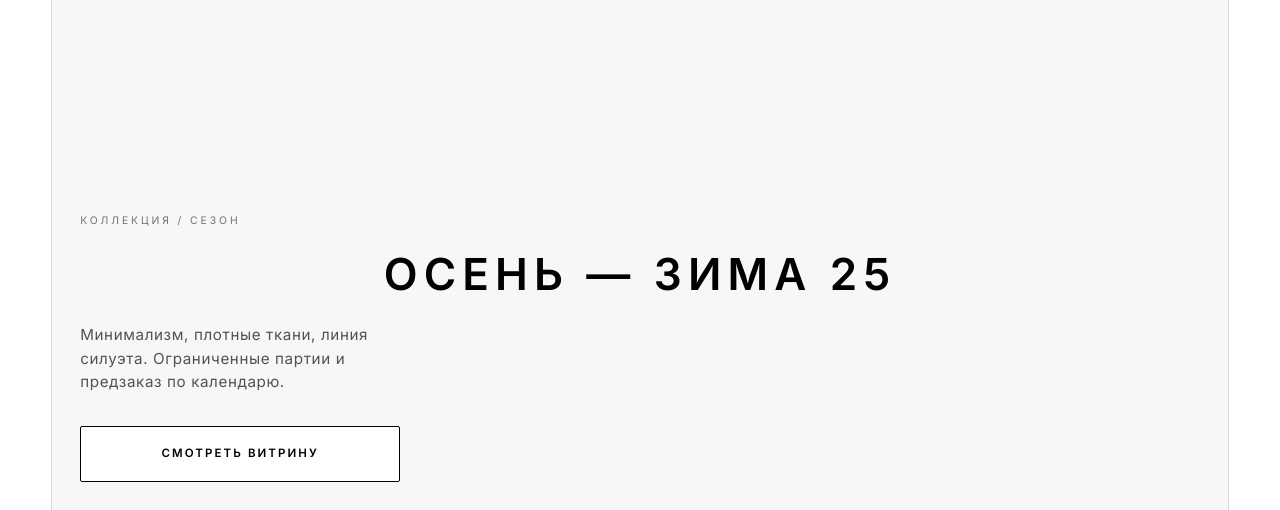
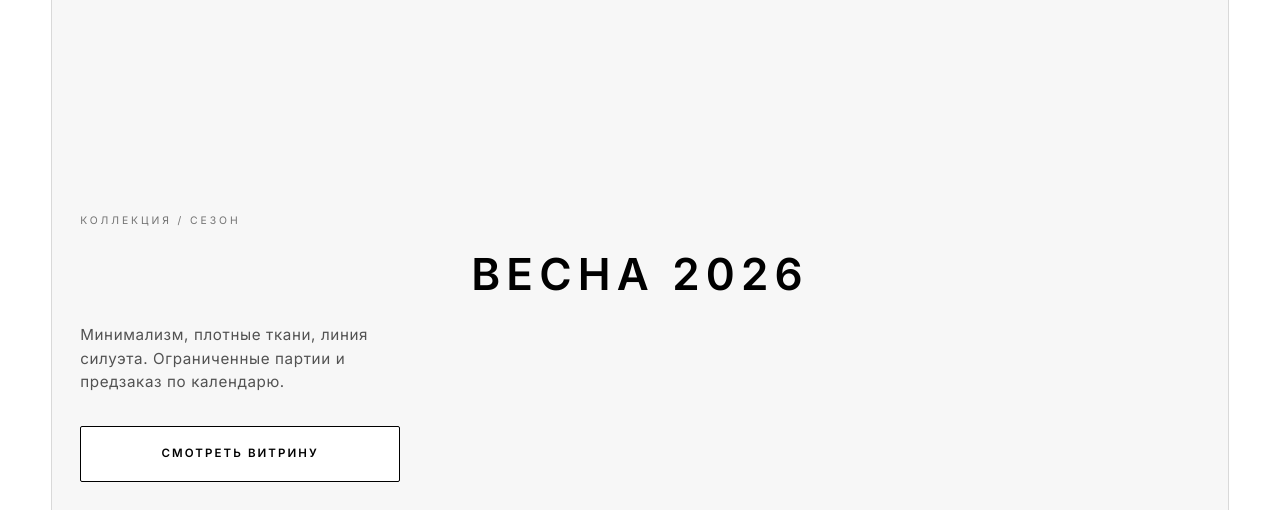
Before and after one commit to Tinni59/avishu-superweb, a Flask app: template templates/client/dashboard.html in a window 1280 px wide. Shown: the part 130-640 px from the top of the page. Run offline with Flask 3, Linux system fonts and the light colour scheme; the template is opened without the code that fills it: most values are stand-ins (such as "Sample title", 1, 10 or a date in 2020); grey boxes marked "Sample" are stand-in pictures; some libraries are stand-ins or nearby versions.

Commit message:
corrections

```diff
--- a/templates/client/dashboard.html
+++ b/templates/client/dashboard.html
@@ -5,7 +5,7 @@
 {% block content %}
 <section class="av-hero">
     <p class="av-hero__kicker">Коллекция / сезон</p>
-    <h1 class="av-hero__title">ОСЕНЬ — ЗИМА 25</h1>
+    <h1 class="av-hero__title">ВЕСНА 2026</h1>
     <p class="av-hero__lead">Минимализм, плотные ткани, линия силуэта. Ограниченные партии и предзаказ по календарю.</p>
     <a class="av-btn av-btn--inverse" href="#catalog">Смотреть витрину</a>
 </section>
```
